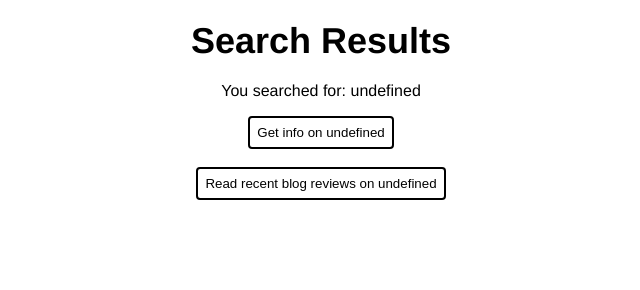
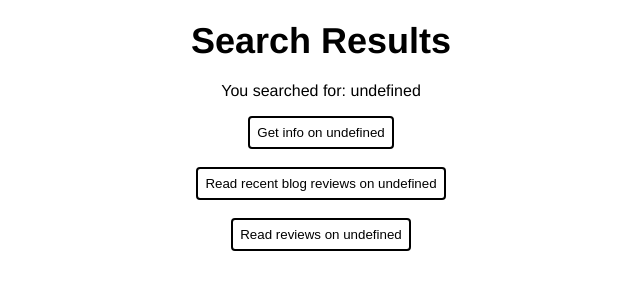
Before and after one commit to jasonyao218/musician_finder, a website: page nodestuff/web-api-auth-examples/authorization_code/public/musician_page.html in a window 1280 px wide. Shown: the whole page, without its empty margins (319-959 px from the left). Drawn offline with Linux system fonts and the light colour scheme.

Commit message:
Update musician_page.html

```diff
--- a/nodestuff/web-api-auth-examples/authorization_code/public/musician_page.html
+++ b/nodestuff/web-api-auth-examples/authorization_code/public/musician_page.html
@@ -19,6 +19,9 @@
 <br>
 
 <button type="button" class="btn" onclick="loadDoc2()">Read recent blog reviews on <script> var name = window.location.search.split('=')[1]; document.write(name);</script></button>
+<br>
+<br>
+<button type="button" class="btn btn-default" onclick="loadDoc3()">Read reviews on <script> var name = window.location.search.split('=')[1]; document.write(name);</script></button>
 
 <script>
 function loadDoc() {
@@ -92,6 +95,41 @@ function loadDoc2() {
   xhttp.send();
 }
 
+function loadDoc3() {
+  var xhttp = new XMLHttpRequest();
+  xhttp.onreadystatechange = function() {
+    if (xhttp.readyState == 4 && xhttp.status == 200) {
+      var obj = JSON.parse(xhttp.responseText);
+      for (i = 0; i < obj.response.reviews.length; i++) {
+        document.write("<a href =", obj.response.reviews[i].url, " target='_blank'>",obj.response.reviews[i].name, "</a><br>");
+        if (typeof obj.response.reviews[i].date_reviewed !== "undefined") {
+        document.write("<a>Date Reviewed: ", obj.response.reviews[i].date_reviewed, "</a><br>");
+            }
+        document.write("<a>Release: ", obj.response.reviews[i].release, "</a><br>");
+
+        document.writeln("<br>");
+      }
+    }
+  };
+
+    readStringFromFileAtPath = function(pathOfFileToReadFrom) { //used to get the API key for EchoNest
+        var request = new XMLHttpRequest();
+        request.open("GET", pathOfFileToReadFrom, false);
+        request.send(null);
+        var returnValue = request.responseText;
+
+        return returnValue;
+    }
+
+  var api_key = readStringFromFileAtPath ("api_key.txt" );
+  var name = window.location.search.split('=')[1];
+  var urlbase = "http://developer.echonest.com/api/v4/artist/reviews?api_key=".concat(api_key).concat("&format=json&name=");
+  var url = urlbase.concat(name);
+
+  xhttp.open("GET", url, true);
+  xhttp.send();
+}
+
 
 </script>
 
```
